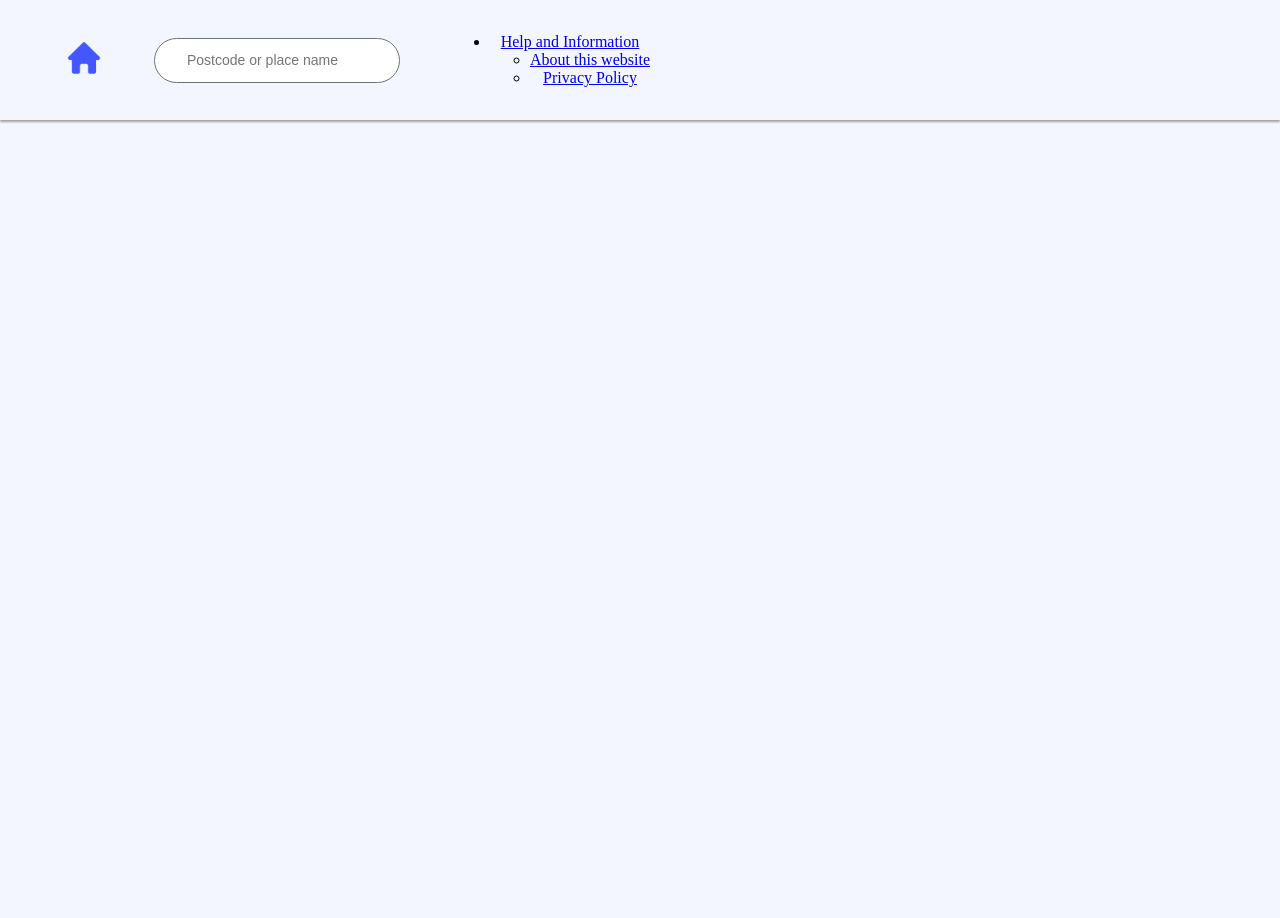
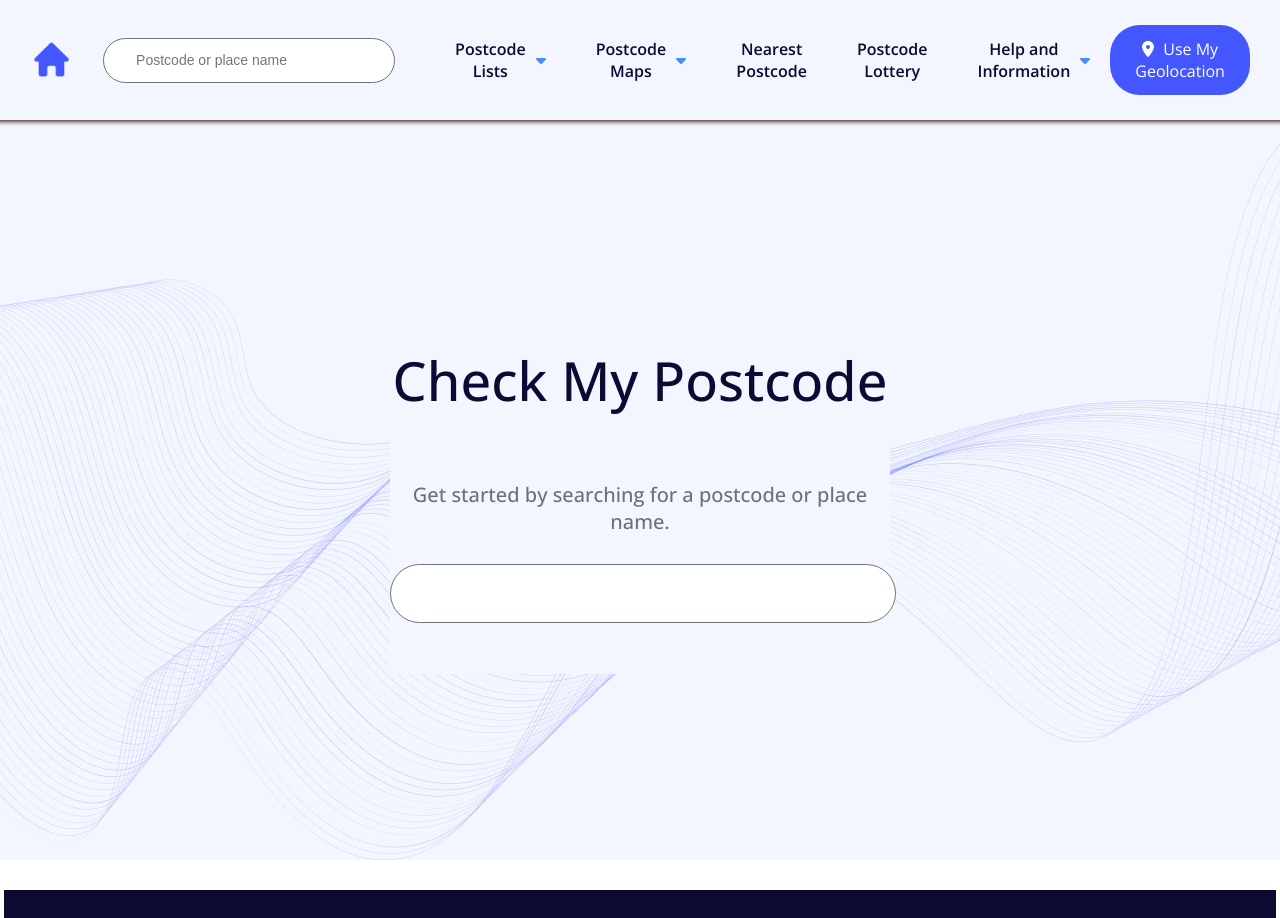
Before and after one commit to oreoluwa212/Postcode, a React (Vite) app: page / in a window 1280 px wide. Shown: the top 918 px of the page. Before the commit the page ends 800 px from the top, so only its background shows below. Built offline with nearby package versions, Linux system fonts and the light colour scheme.

Commit message:
Postcode App

```diff
--- a/src/App.jsx
+++ b/src/App.jsx
@@ -2,6 +2,8 @@ import { useState } from 'react'
 
 import './App.scss'
 import NavBar from './components/NavBar'
+import HeroSection from './components/HeroSection'
+import BookingSection from './components/BookingSection'
 
 function App() {
   const [count, setCount] = useState(0)
@@ -9,6 +11,8 @@ function App() {
   return (
     <>
     <NavBar/>
+    <HeroSection/>
+    <BookingSection/>
     </>
   )
 }
--- a/src/App.scss
+++ b/src/App.scss
@@ -1,6 +1,9 @@
+@import url('https://fonts.googleapis.com/css2?family=Open+Sans:wght@400;500;600;700&display=swap');
+
 #root {
-  max-width: 1280px;
+  // max-width: 1280px;
   // margin: 0 auto;
   // padding: 2rem;
   text-align: center;
+  font-family: 'Open Sans', sans-serif;
 }
--- a/src/assets/index.js
+++ b/src/assets/index.js
@@ -1,3 +1,4 @@
 import Logo from '../assets/img/home.png'
+import Vector from '../assets/img/Vector.png'
 
-export { Logo }
+export { Logo, Vector }
--- /dev/null
+++ b/src/components/BookingSection.jsx
@@ -0,0 +1,15 @@
+import React from 'react'
+
+const BookingSection = () => {
+  return (
+    <div className="booking-section-container">
+      <div className="booking-section">
+        <div className="booking-group">
+          <h1>BookingSection</h1>
+        </div>
+      </div>
+    </div>
+  );
+}
+
+export default BookingSection
--- a/src/components/HeroSection.jsx
+++ b/src/components/HeroSection.jsx
@@ -0,0 +1,21 @@
+import React from 'react'
+
+const HeroSection = () => {
+  return (
+    <>
+      <div className="hero-container">
+        <div className="hero-bg">
+          <div className="hero-section">
+            <h1>Check My Postcode</h1>
+            <h2>Get started by searching for a postcode or place name.</h2>
+            <div className="search-hero">
+               <input type="text" />
+            </div>
+          </div>
+        </div>
+      </div>
+    </>
+  );
+}
+
+export default HeroSection
--- a/src/components/NavBar.jsx
+++ b/src/components/NavBar.jsx
@@ -2,33 +2,49 @@ import React from "react";
 import "../index.scss";
 import { Logo } from "../assets";
 import { FontAwesomeIcon } from "@fortawesome/react-fontawesome";
-import { faSearch } from "@fortawesome/free-solid-svg-icons";
+import { faCaretDown, faLocationDot, faSearch } from "@fortawesome/free-solid-svg-icons";
 
 const NavBar = () => {
   return (
     <>
+      <div className="nav-bar-container">
         <div className="navbar-menu">
           <div className="logo">
             <img src={Logo} alt="" />
-        </div>
             <div className="search">
               <input type="text" placeholder="Postcode or place name" />
               {/* <FontAwesomeIcon className='search-icon' icon={faSearch}/> */}
             </div>
+          </div>
+
           <div class="nav-list">
             <ul class="right">
               <li class="has-dropdown not-click">
+                <a href="#">Postcode Lists</a>
+                <FontAwesomeIcon className="arrow-down" icon={faCaretDown} />
+              </li>
+              <li class="has-dropdown not-click">
+                <a href="#">Postcode Maps</a>
+                <FontAwesomeIcon className="arrow-down" icon={faCaretDown} />
+              </li>
+              <li class="has-dropdown not-click">
+                <a href="#">Nearest Postcode</a>
+              </li>
+              <li class="has-dropdown not-click">
+                <a href="#">Postcode Lottery</a>
+              </li>
+              <li class="has-dropdown not-click">
                 <a href="#">Help and Information</a>
-              <ul class="dropdown">
-                <li>
-                  <a href="#">About this website</a>
-                </li>
-                <li>
-                  <a href="#">Privacy Policy</a>
+                <FontAwesomeIcon className="arrow-down" icon={faCaretDown} />
               </li>
             </ul>
-            </li>
-          </ul>
+          </div>
+          <div className="geolocation-btn">
+            <button>
+              <FontAwesomeIcon className="location-dot" icon={faLocationDot} />{" "}
+              Use My Geolocation
+            </button>
+          </div>
         </div>
       </div>
     </>
--- a/src/index.scss
+++ b/src/index.scss
@@ -11,48 +11,176 @@ body {
 
 
 // ----------------------------------------------------- Navigation Menu -----------------------------------------------------
-.navbar-menu{
+.nav-bar-container {
+  width: 100vw;
+  display: flex;
+  justify-content: center;
+
+  .navbar-menu {
     display: flex;
     background: transparent;
     height: 100px;
+    width: 100%;
     align-items: center;
-  padding: 10px 5%;
+    padding: 10px 3%;
     box-shadow: 0px 2px 2px rgb(168, 159, 163);
-  // margin: 10px 5%;
-  gap: 50px;
+    box-shadow: 2px 2px 4px rgb(82, 56, 56);
+    justify-content: space-between;
+    gap: 20px;
+    margin: 0 auto;
 
-  .logo{
+    .logo {
+      display: flex;
+      gap: 30px;
 
-    img{
-      width: 40px;
+      img {
+        width: 43px;
+        height: 43px;
 
       }
-  }
-  .search{
-    input{
+
+      .search {
+        input {
           border: 0;
           border: 1px solid #6b7676;
           background: #fff;
           height: 41px;
-      width: 240px;
+          width: 286px;
           border-radius: 40px;
           // position: absolute;
 
-      &::placeholder{
+          &::placeholder {
             font-size: 14px;
             padding: 10px 10px 10px 30px;
           }
         }
-    .search-icon{
+
+        .search-icon {
           position: relative;
           top: 0;
           left: 0;
         }
       }
-  .nav-list{
-    ul{
+    }
+
+    .nav-list {
+      ul {
         display: flex;
-      flex-direction: column;
+        gap: 50px;
+        font-weight: 600;
+
+        li {
+          list-style: none;
+          font-size: 16px;
+          display: inline-flex;
+          gap: 10px;
+          align-items: center;
+          a {
+            text-decoration: none;
+            color: #0B0A33;
+          }
+          .arrow-down{
+            color: #448FFF;
           }
         }
       }
+    }
+
+    .geolocation-btn {
+
+      button {
+        background: #4457FF;
+        border: 0;
+        padding: 13px 25px;
+        font-size: 16px;
+        color: #fff;
+        border-radius: 30px;
+        font-family: 'Open Sans', sans-serif;
+      }
+
+      .location-dot {
+        color: #fff;
+        padding-right: 5px;
+      }
+    }
+  }
+}
+
+
+// ----------------------------------------------------- Hero Section -----------------------------------------------------
+.hero-container{
+  display: flex;
+  background: url('../src/assets/img/Vector.png');
+  height: 740px;
+  justify-content: center;
+  align-items: center;
+
+  .hero-bg{
+    background: #F3F5FF;
+    display: flex;
+    justify-content: center;
+
+    height: 367px;
+    width: 500px;
+
+    .hero-section{
+      display: flex;
+      flex-direction: column;
+      gap: 12px;
+
+      h1{
+        color: #0B0A33;
+        font-size: 54px;
+        font-weight: 500;
+      }
+      h2{
+        font-size: 20px;
+        font-weight: 500;
+        color: #6B7276;
+      }
+      .search-hero{
+
+        input {
+            border: 0;
+            border: 1px solid #6b7676;
+            background: #fff;
+            height: 55px;
+            width: 100%;
+            border-radius: 40px;
+            // position: absolute;
+
+            &::placeholder {
+              font-size: 14px;
+              padding: 10px 10px 10px 30px;
+            }
+          }
+      }
+    }
+  }
+}
+
+
+// ----------------------------------------------------- Booking Section -----------------------------------------------------
+.booking-section-container{
+  height: 800px;
+  display: flex;
+  justify-content: center;
+  background: violet;
+
+  .booking-section{
+    height: 469px;
+    background: #fff;
+    width: 1728px;
+    height: 548px;
+    display: flex;
+    justify-content: center;
+
+    .booking-group{
+      background: #0B0A33;
+      height: 469px;
+      width: 1272px;
+      margin-top: 30px;
+      color: #4457FF;
+    }
+  }
+}
```
Also changed, not shown: src/assets/img/Vector.png (added). Lines whose indentation alone changed are shown as unchanged.
